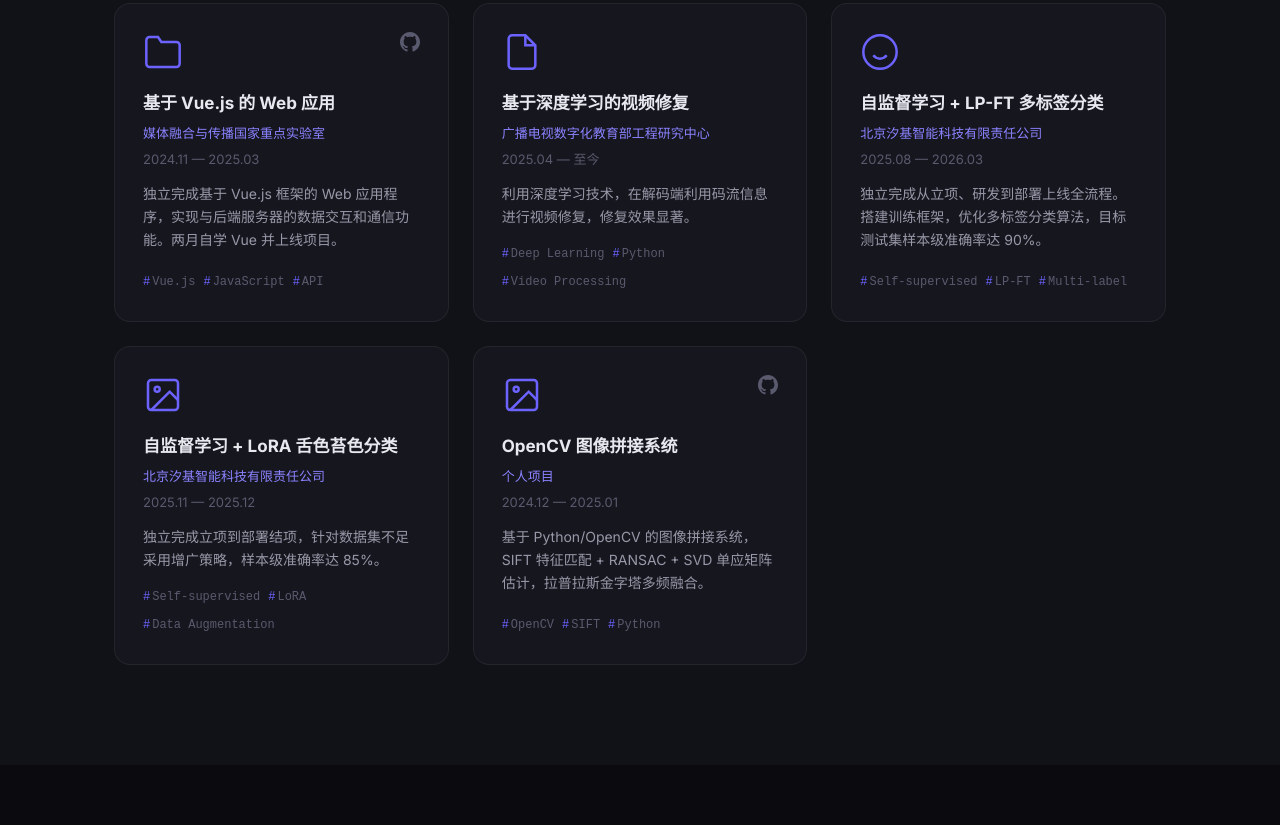
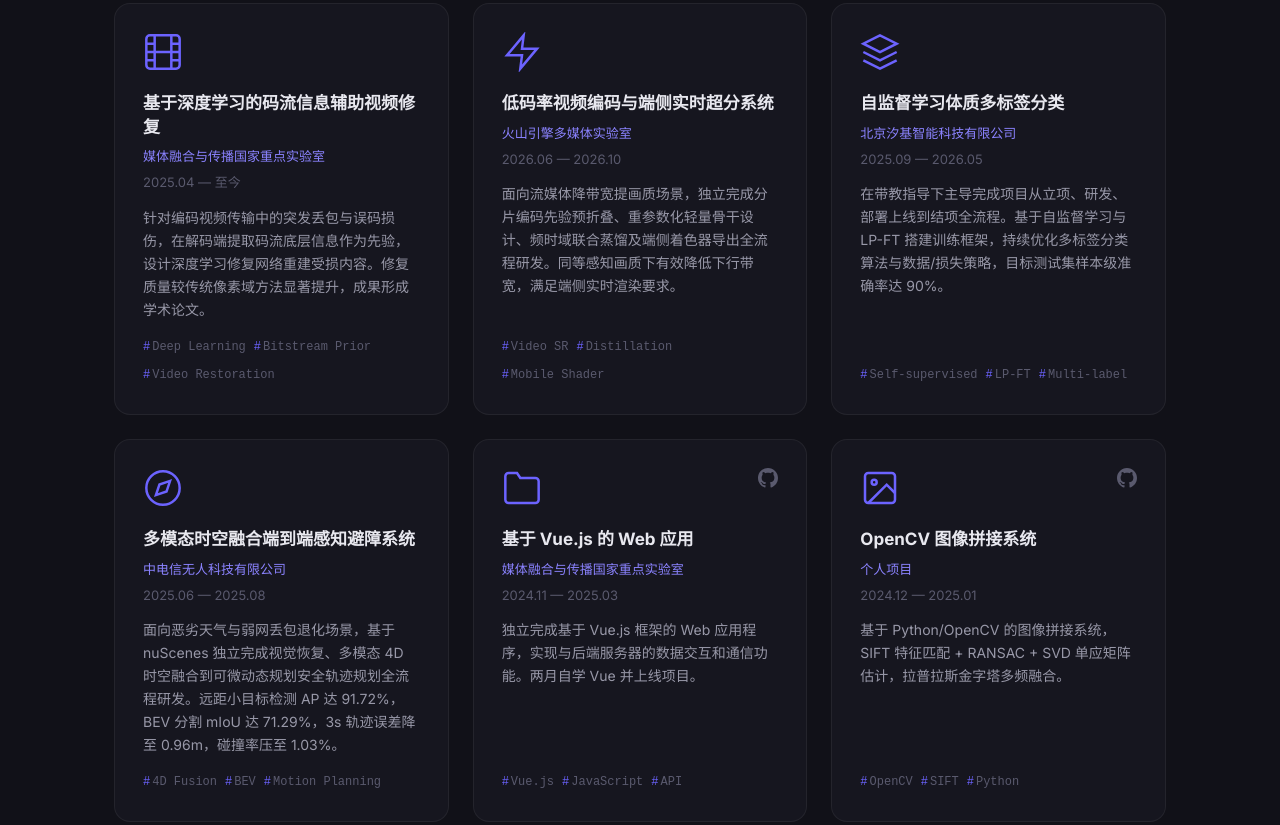
Before and after one commit to xiaobai1129/xiaobai1129.github.io, a plain HTML site: page index.html in a window 1280 px wide. Shown: the part 3182-4007 px from the top of the page. Drawn offline with Linux system fonts and the light colour scheme.

Commit message:
feat: 更新项目经历为简历项目及精选个人项目

```diff
--- a/index.html
+++ b/index.html
@@ -207,6 +207,76 @@
           <div class="project-top">
             <svg class="project-icon" width="40" height="40" viewBox="0 0 24 24" fill="none" stroke="currentColor"
               stroke-width="1.5">
+              <rect x="2" y="2" width="20" height="20" rx="2.18" ry="2.18" />
+              <line x1="7" y1="2" x2="7" y2="22" />
+              <line x1="17" y1="2" x2="17" y2="22" />
+              <line x1="2" y1="12" x2="22" y2="12" />
+              <line x1="2" y1="7" x2="7" y2="7" />
+              <line x1="2" y1="17" x2="7" y2="17" />
+              <line x1="17" y1="17" x2="22" y2="17" />
+              <line x1="17" y1="7" x2="22" y2="7" />
+            </svg>
+          </div>
+          <h3 class="project-title">基于深度学习的码流信息辅助视频修复</h3>
+          <p class="project-org">媒体融合与传播国家重点实验室</p>
+          <p class="project-date">2025.04 — 至今</p>
+          <p class="project-desc">针对编码视频传输中的突发丢包与误码损伤，在解码端提取码流底层信息作为先验，设计深度学习修复网络重建受损内容。修复质量较传统像素域方法显著提升，成果形成学术论文。</p>
+          <div class="project-tech">
+            <span>Deep Learning</span><span>Bitstream Prior</span><span>Video Restoration</span>
+          </div>
+        </div>
+        <div class="project-card reveal">
+          <div class="project-top">
+            <svg class="project-icon" width="40" height="40" viewBox="0 0 24 24" fill="none" stroke="currentColor"
+              stroke-width="1.5">
+              <polygon points="13 2 3 14 12 14 11 22 21 10 12 10 13 2" />
+            </svg>
+          </div>
+          <h3 class="project-title">低码率视频编码与端侧实时超分系统</h3>
+          <p class="project-org">火山引擎多媒体实验室</p>
+          <p class="project-date">2026.06 — 2026.10</p>
+          <p class="project-desc">面向流媒体降带宽提画质场景，独立完成分片编码先验预折叠、重参数化轻量骨干设计、频时域联合蒸馏及端侧着色器导出全流程研发。同等感知画质下有效降低下行带宽，满足端侧实时渲染要求。</p>
+          <div class="project-tech">
+            <span>Video SR</span><span>Distillation</span><span>Mobile Shader</span>
+          </div>
+        </div>
+        <div class="project-card reveal">
+          <div class="project-top">
+            <svg class="project-icon" width="40" height="40" viewBox="0 0 24 24" fill="none" stroke="currentColor"
+              stroke-width="1.5">
+              <path d="M12 2L2 7l10 5 10-5-10-5z" />
+              <path d="M2 17l10 5 10-5" />
+              <path d="M2 12l10 5 10-5" />
+            </svg>
+          </div>
+          <h3 class="project-title">自监督学习体质多标签分类</h3>
+          <p class="project-org">北京汐基智能科技有限公司</p>
+          <p class="project-date">2025.09 — 2026.05</p>
+          <p class="project-desc">在带教指导下主导完成项目从立项、研发、部署上线到结项全流程。基于自监督学习与 LP-FT 搭建训练框架，持续优化多标签分类算法与数据/损失策略，目标测试集样本级准确率达 90%。</p>
+          <div class="project-tech">
+            <span>Self-supervised</span><span>LP-FT</span><span>Multi-label</span>
+          </div>
+        </div>
+        <div class="project-card reveal">
+          <div class="project-top">
+            <svg class="project-icon" width="40" height="40" viewBox="0 0 24 24" fill="none" stroke="currentColor"
+              stroke-width="1.5">
+              <circle cx="12" cy="12" r="10" />
+              <polygon points="16.24 7.76 14.12 14.12 7.76 16.24 9.88 9.88 16.24 7.76" />
+            </svg>
+          </div>
+          <h3 class="project-title">多模态时空融合端到端感知避障系统</h3>
+          <p class="project-org">中电信无人科技有限公司</p>
+          <p class="project-date">2025.06 — 2025.08</p>
+          <p class="project-desc">面向恶劣天气与弱网丢包退化场景，基于 nuScenes 独立完成视觉恢复、多模态 4D 时空融合到可微动态规划安全轨迹规划全流程研发。远距小目标检测 AP 达 91.72%，BEV 分割 mIoU 达 71.29%，3s 轨迹误差降至 0.96m，碰撞率压至 1.03%。</p>
+          <div class="project-tech">
+            <span>4D Fusion</span><span>BEV</span><span>Motion Planning</span>
+          </div>
+        </div>
+        <div class="project-card reveal">
+          <div class="project-top">
+            <svg class="project-icon" width="40" height="40" viewBox="0 0 24 24" fill="none" stroke="currentColor"
+              stroke-width="1.5">
               <path d="M22 19a2 2 0 0 1-2 2H4a2 2 0 0 1-2-2V5a2 2 0 0 1 2-2h5l2 3h9a2 2 0 0 1 2 2z" />
             </svg>
             <div class="project-links">
@@ -225,57 +295,6 @@
           <p class="project-desc">独立完成基于 Vue.js 框架的 Web 应用程序，实现与后端服务器的数据交互和通信功能。两月自学 Vue 并上线项目。</p>
           <div class="project-tech">
             <span>Vue.js</span><span>JavaScript</span><span>API</span>
-          </div>
-        </div>
-        <div class="project-card reveal">
-          <div class="project-top">
-            <svg class="project-icon" width="40" height="40" viewBox="0 0 24 24" fill="none" stroke="currentColor"
-              stroke-width="1.5">
-              <path d="M14 2H6a2 2 0 0 0-2 2v16a2 2 0 0 0 2 2h12a2 2 0 0 0 2-2V8z" />
-              <polyline points="14 2 14 8 20 8" />
-            </svg>
-          </div>
-          <h3 class="project-title">基于深度学习的视频修复</h3>
-          <p class="project-org">广播电视数字化教育部工程研究中心</p>
-          <p class="project-date">2025.04 — 至今</p>
-          <p class="project-desc">利用深度学习技术，在解码端利用码流信息进行视频修复，修复效果显著。</p>
-          <div class="project-tech">
-            <span>Deep Learning</span><span>Python</span><span>Video Processing</span>
-          </div>
-        </div>
-        <div class="project-card reveal">
-          <div class="project-top">
-            <svg class="project-icon" width="40" height="40" viewBox="0 0 24 24" fill="none" stroke="currentColor"
-              stroke-width="1.5">
-              <circle cx="12" cy="12" r="10" />
-              <path d="M8 14s1.5 2 4 2 4-2 4-2" />
-              <line x1="9" y1="9" x2="9.01" y2="9" />
-              <line x1="15" y1="9" x2="15.01" y2="9" />
-            </svg>
-          </div>
-          <h3 class="project-title">自监督学习 + LP-FT 多标签分类</h3>
-          <p class="project-org">北京汐基智能科技有限责任公司</p>
-          <p class="project-date">2025.08 — 2026.03</p>
-          <p class="project-desc">独立完成从立项、研发到部署上线全流程。搭建训练框架，优化多标签分类算法，目标测试集样本级准确率达 90%。</p>
-          <div class="project-tech">
-            <span>Self-supervised</span><span>LP-FT</span><span>Multi-label</span>
-          </div>
-        </div>
-        <div class="project-card reveal">
-          <div class="project-top">
-            <svg class="project-icon" width="40" height="40" viewBox="0 0 24 24" fill="none" stroke="currentColor"
-              stroke-width="1.5">
-              <rect x="3" y="3" width="18" height="18" rx="2" />
-              <circle cx="8.5" cy="8.5" r="1.5" />
-              <polyline points="21 15 16 10 5 21" />
-            </svg>
-          </div>
-          <h3 class="project-title">自监督学习 + LoRA 舌色苔色分类</h3>
-          <p class="project-org">北京汐基智能科技有限责任公司</p>
-          <p class="project-date">2025.11 — 2025.12</p>
-          <p class="project-desc">独立完成立项到部署结项，针对数据集不足采用增广策略，样本级准确率达 85%。</p>
-          <div class="project-tech">
-            <span>Self-supervised</span><span>LoRA</span><span>Data Augmentation</span>
           </div>
         </div>
         <div class="project-card reveal">
```
Also changed, not shown: 1 other file.
